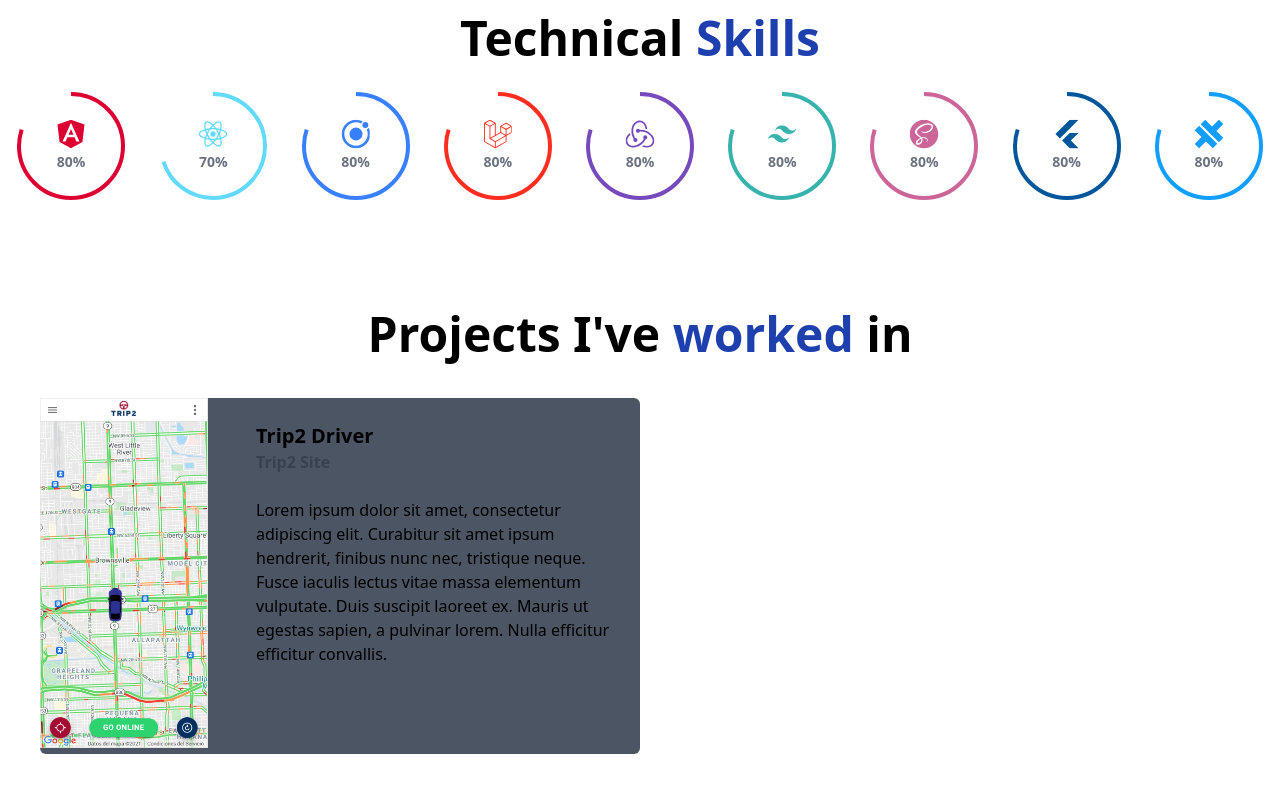
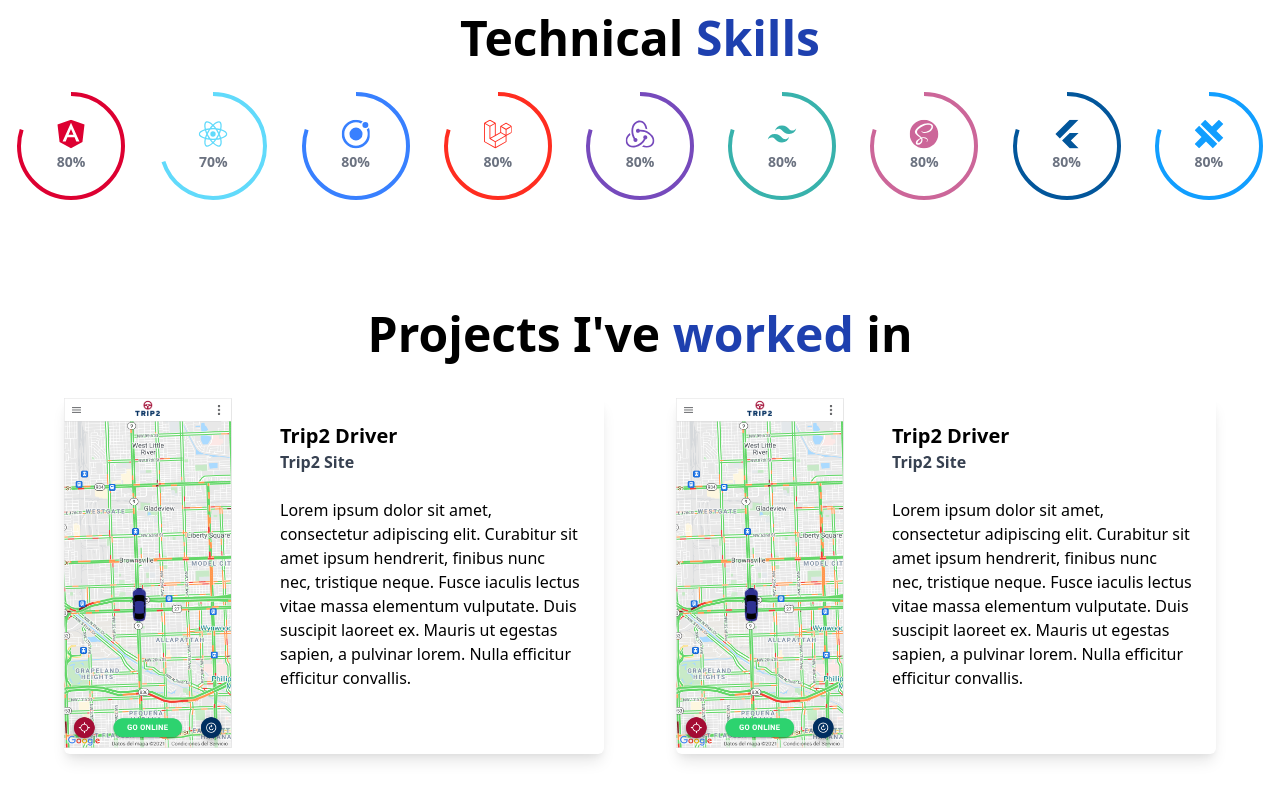
Before and after one commit to JoseLopez01/personal-website, a Next.js app: page / in a window 1280 px wide. Shown: the part 402-1202 px from the top of the page. Built offline with nearby package versions, Linux system fonts and the light colour scheme.

Commit message:
Cards for project sections

```diff
--- a/components/Header.js
+++ b/components/Header.js
@@ -13,7 +13,7 @@ export default function Header() {
    * - [] Add responsive new navBar
    */
   return (
-    <nav className="max-h-10 h-10 md:rounded sticky top-0 z-50 bg-white transition duration-300">
+    <nav className="max-h-10 h-10 shadow-lg md:rounded sticky top-0 z-50 bg-white transition duration-300">
       <div className="flex justify-between items-center h-full px-4">
         <div className="font-bold w-1/5">JL</div>
         <div className="hidden md:block">
--- a/components/Project.js
+++ b/components/Project.js
@@ -2,13 +2,13 @@ import Image from 'next/image';
 
 export default function Project() {
   return (
-    <div className="flex my-4 w-2/4 bg-gray-600 rounded-md">
-      <div className="flex-none w-48 relative">
+    <div className="col-span-4 flex mx-6 shadow-lg rounded-md lg:col-span-2">
+      <div className="hidden md:block flex-none w-48">
         <Image
           src="/images/trip2-map.webp"
           height={350}
           width={168}
-          className="absolute inset-0 w-full h-full object-cover"
+          className="w-full h-full object-cover"
         />
       </div>
       <div className="p-6 flex-auto">
--- a/components/Work.js
+++ b/components/Work.js
@@ -3,10 +3,11 @@ import Project from './Project.js';
 function Work() {
   return (
     <div className="my-6 md:p-10">
-      <div className="text-4xl font-bold md:text-5xl text-center md:m-10">
+      <div className="text-4xl mb-6 font-bold md:text-5xl text-center md:m-10">
         Projects I've <span className="text-blue-800">worked</span> in
       </div>
-      <div>
+      <div className="grid grid-cols-4 gap-6">
+        <Project />
         <Project />
       </div>
     </div>
```
